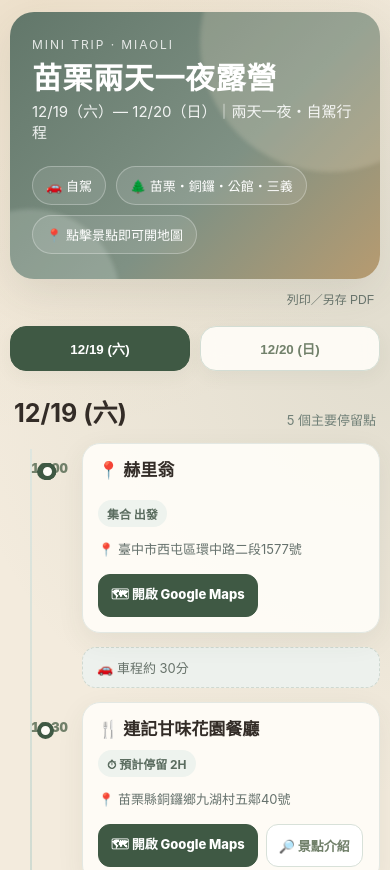
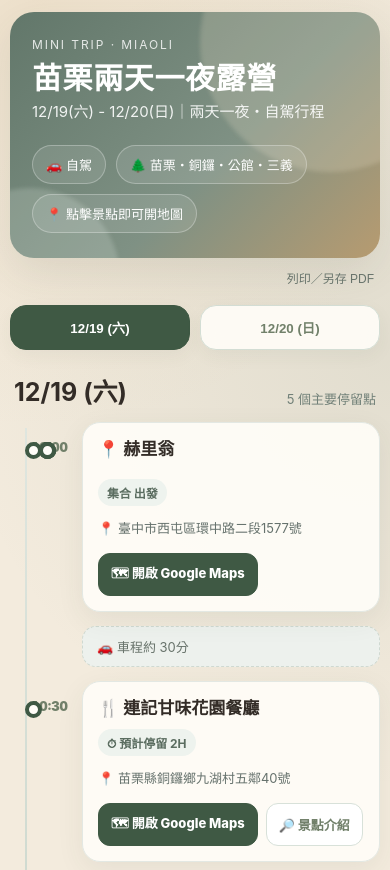
Before and after one commit to YC1107/miaoli-trip, a plain HTML site: page index.html in a window 390 px wide. Shown: the top 870 px of the page. Drawn offline with Linux system fonts and the light colour scheme.

Commit message:
Update index.html

```diff
--- a/index.html
+++ b/index.html
@@ -81,9 +81,9 @@ h1{position:relative;z-index:1;margin:10px 0 6px;font-size:clamp(30px,6vw,52px);
 @media(max-width:680px){ /*手機調整*/
   .page{padding:12px 10px 32px}
   .hero{padding:25px 22px;border-radius:24px}
-  .timeline:before{left:20px} /*時間線距離 34pt*/
+  .timeline:before{left:15px} /*時間線距離 34pt-20pt-15pt*/
   .item,.travel{grid-template-columns:58px 1fr;gap:14px}
-  .dot{left:27px}
+  .dot{left:15px} /*時間點距離 27pt-15pt*/
   .travel .dot{left:29px}
   .time{font-size:13px}
   .card{padding:15px;border-radius:18px}
@@ -105,7 +105,7 @@ h1{position:relative;z-index:1;margin:10px 0 6px;font-size:clamp(30px,6vw,52px);
   <section class="hero">
     <div class="eyebrow">MINI TRIP · MIAOLI</div>
     <h1>苗栗兩天一夜露營</h1>
-    <p class="subtitle">12/19（六）— 12/20（日）｜兩天一夜・自駕行程</p>
+    <p class="subtitle">12/19(六) - 12/20(日)｜兩天一夜・自駕行程</p>
     <div class="hero-row">
       <div class="chip">🚗 自駕</div>
       <div class="chip">🌲 苗栗・銅鑼・公館・三義</div>
```
